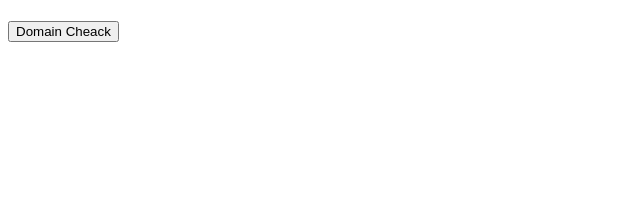
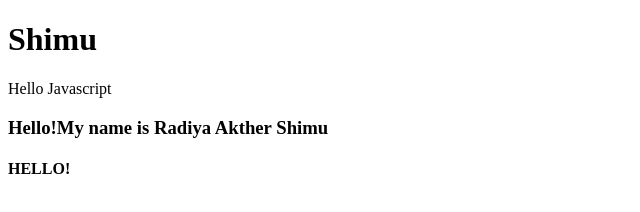
Before and after one commit to radiyashimu1122/javascript, a plain HTML site: page day twelve/index.html in a window 1280 px wide. Shown: the whole page, without its empty margins (0-640 px from the left). Drawn offline with Linux system fonts and the light colour scheme.

Commit message:
class update

```diff
--- a/day twelve/index.html
+++ b/day twelve/index.html
@@ -17,22 +17,47 @@ JavaScript can create new HTML events in the page -->
     <!-- <button class="shimuBtn"></button>
     <button class="shimuBtn"></button>
     <button class="shimuBtn"></button> -->
-    <h1 id="shimuId"></h1>
+    <!-- <h1 id="shimuId"></h1>
     <h1 class="shimuClass"></h1>
     <p></p>
     <p name="MyName"></p>
     <button onclick="domainCheack()">Domain Cheack</button>
-    <p id="url"></p>
+    <p id="url"></p> -->
     <!-- <h1 id="domain"></h1> -->
+<!-- This is practice part -->
+<!-- This is name -->
+<h1 name="shimuname"></h1>
+<h1 name="shimuname" ></h1>
+<h1 name="shimuname" ></h1>
+<!-- This is tag -->
+<p></p>
+<p></p>
+<p></p>
+<!-- This is class -->
+<h3 class="shimu"></h3>
+<h3 class="shimu"></h3>
+<h3 class="shimu"></h3>
+<h3 class="shimu"></h3>
+<!-- This is id -->
+<h4 id="shimuId"></h4>
     <script>
-      //   document.getElementById("shimuId").innerHTML = "Hello Shimu";
-      //   document.getElementsByClassName("shimuBtn")[1].innerHTML = "Open";
-      //   document.getElementsByTagName("p")[0].innerHTML = "Lorem ipsum dolor sit, amet consectetur adipisicing elit. Ullam, nisi? Alias minus eaque nulla doloribus pariatur nihil obcaecati atque, animi voluptates quibusdam nisi, cumque ullam quasi inventore sit eum deserunt.";
-      //   document.getElementsByName("MyName")[0].innerHTML = "Shimu";
-      function domainCheack() {
+// <!-- This is practice part -->
+// This is name
+document.getElementsByName("shimuname")[0].innerHTML = "Shimu";
+// This is tag
+document.getElementsByTagName("p")[1].innerHTML = "Hello Javascript";
+// This is class
+document.getElementsByClassName("shimu")[2].innerHTML ="Hello!My name is Radiya Akther Shimu";
+// This is id
+document.getElementById("shimuId").innerHTML = "HELLO!"
+         // document.getElementById("shimuId").innerHTML = "Hello Shimu";
+         //document.getElementsByClassName("shimuBtn")[1].innerHTML = "Open";
+         //  document.getElementsByTagName("p")[0].innerHTML = "Lorem ipsum dolor sit, amet consectetur adipisicing elit. Ullam, nisi? Alias minus eaque nulla doloribus pariatur nihil obcaecati atque, animi voluptates quibusdam nisi, cumque ullam quasi inventore sit eum deserunt.";
+         // document.getElementsByName("MyName")[0].innerHTML = "Shimu";
+         //   function domainCheack() {
          // document.getElementById("demo").innerHTML = document.domain;
          // document.getElementById("url").innerHTML = document.title;
-      }
+         // }
      </script>
      </body>
      </html>
```
Lines whose indentation alone changed are shown as unchanged.
